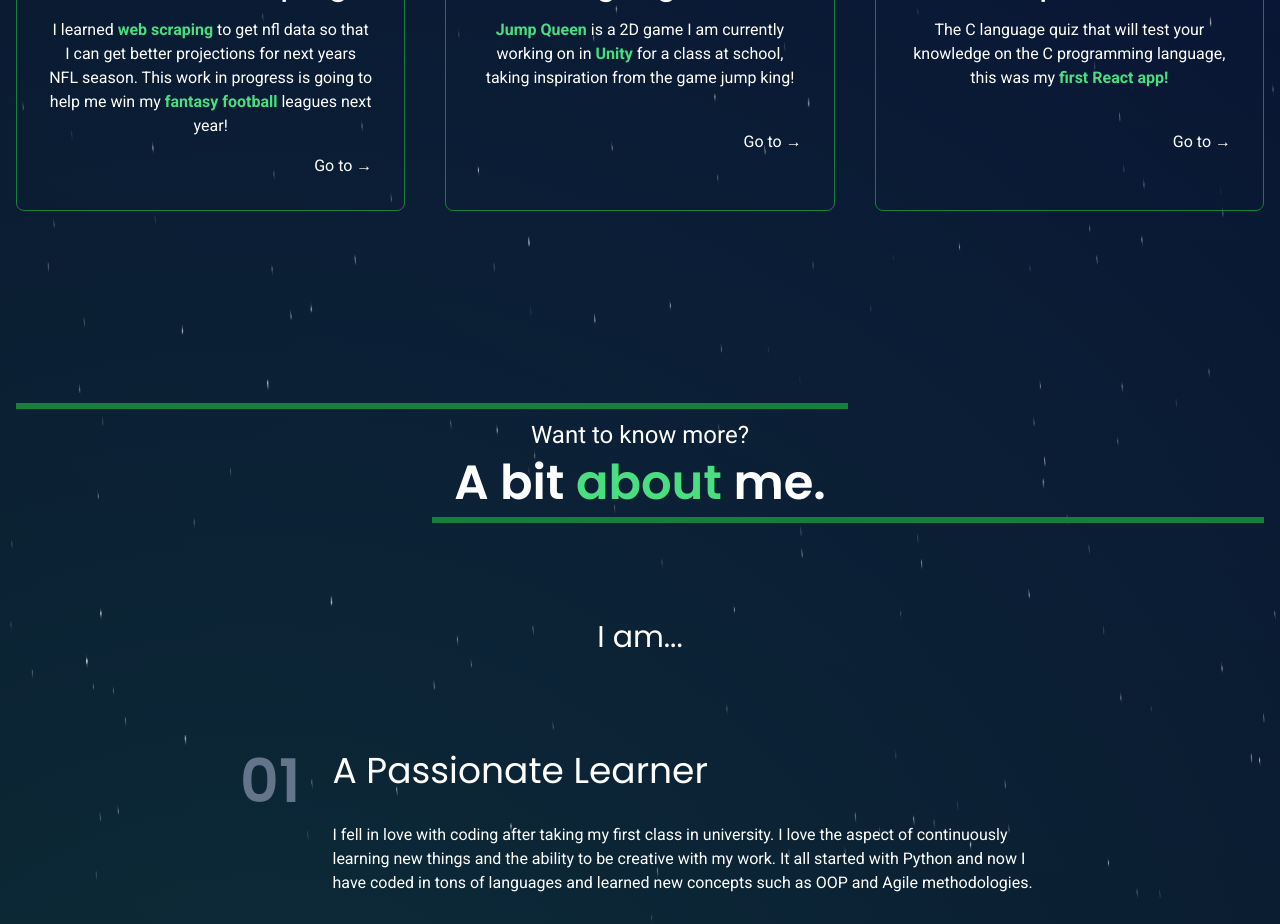
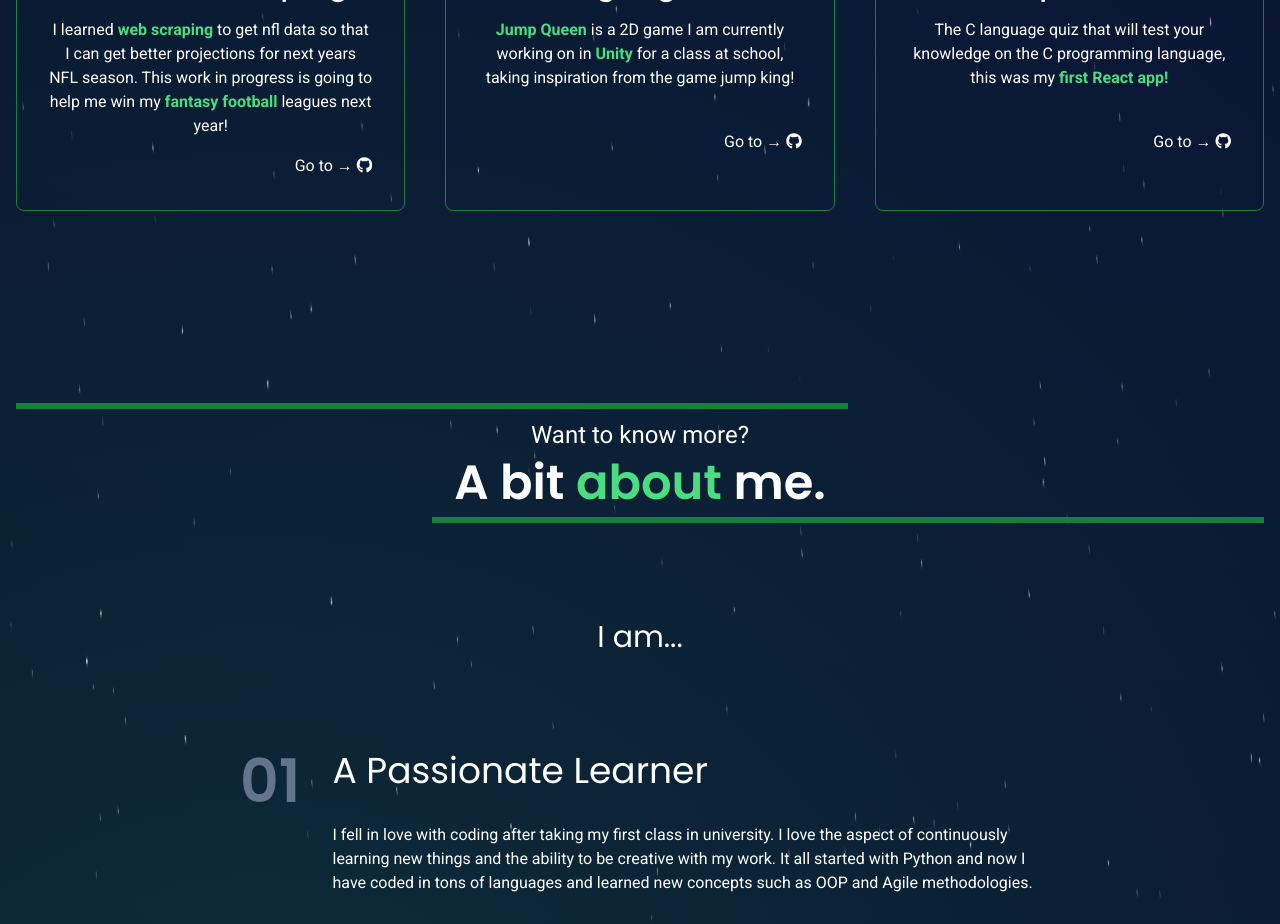
Before and after one commit to JP5252/Justin-Pearson-personal-pebsite, a SvelteKit app: page / in a window 1280 px wide. Shown: the part 1100-2024 px from the top of the page. Built offline with nearby package versions, Linux system fonts and the light colour scheme.

Commit message:
update steps

```diff
--- a/src/components/Main.svelte
+++ b/src/components/Main.svelte
@@ -101,7 +101,7 @@
       <i class="fa-brands fa-github"></i>
       <p>All Repositories</p>
     </a>
-    <div class="grid grid-cols-2 lg:grid-cols-3 gap-12 lg:gap-10">
+    <div class="grid grid-cols-1 lg:grid-cols-3 gap-12 lg:gap-10">
       <Step step={steps[0]}>
         <p>
           I learned <strong class="text-green-400">web scraping</strong> to get
--- a/src/components/Step.svelte
+++ b/src/components/Step.svelte
@@ -23,9 +23,11 @@ sm:-mt-12 md:-mt-14 lg:-mt-16 mx-auto duration-200"
     relative after:absolute after:top-0 after:h-0 after:right-full
     after:bg-white after:w-full
 	after:h-full after:duration-200 hover:after:translate-x-full after:z-[-1]
-	overflow-hidden"
+	overflow-hidden rounded"
     >
-      <p class="relative z-4">Go to &rarr;</p>
+      <p class="relative z-4">
+        Go to &rarr; <i class="fa-brands fa-github" />
+      </p>
     </div>
   </div>
 </a>
```
